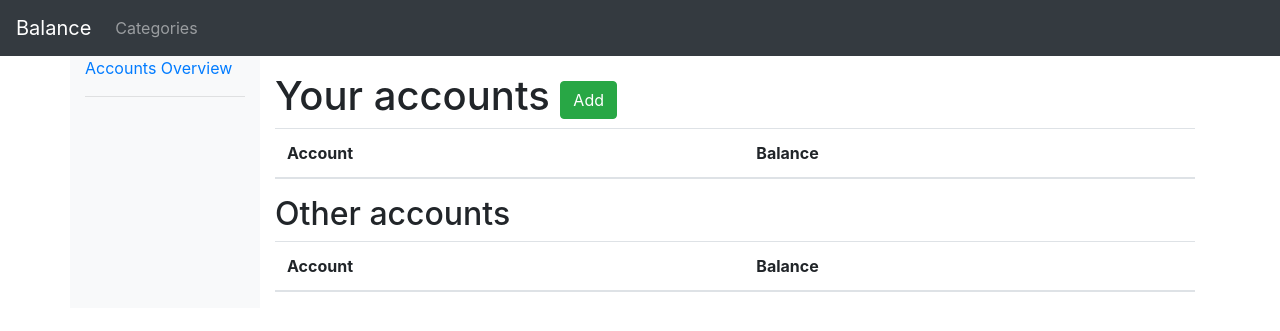
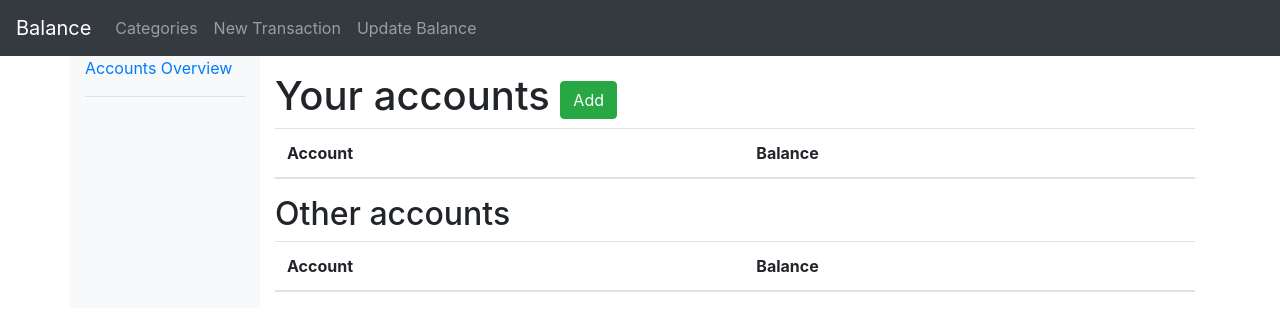
Before and after one commit to nw0/balance, a Django app: template templates/balance/account_list.html in a window 1280 px wide. Shown: the top 331 px of the page. Run offline with Django 3.2, Linux system fonts and the light colour scheme; the template is opened without the code that fills it, so the values that code supplies are empty; some libraries are stand-ins or nearby versions.

Commit message:
template: add some links

```diff
--- a/templates/balance/account_detail.html
+++ b/templates/balance/account_detail.html
@@ -31,7 +31,9 @@
         <tr>
             <td>{{ transaction.date }}</td>
             <td>{{ transaction.category }}</td>
-            <td>{{ transaction|other_account:account }}</td>
+            {% with transaction|other_account:account as other %}
+            <td><a href="{% url 'balance:account_detail' other.pk %}">{{ other }}</a></td>
+            {% endwith %}
             <td>{{ transaction|net_amount:account }}</td>
             <td>{{ transaction.remark }}</td>
         </tr>
--- a/templates/balance/account_table.html
+++ b/templates/balance/account_table.html
@@ -10,7 +10,7 @@
         <tbody>
         {% for account in account_list %}
         <tr>
-            <td>{{ account }}</td>
+            <td><a href="{% url 'balance:account_detail' account.pk %}">{{ account }}</a></td>
             <td>{{ account.balance_estimate }}</td>
         </tr>
         {% endfor %}
--- a/templates/balance/nav.html
+++ b/templates/balance/nav.html
@@ -6,6 +6,12 @@
             <li class="nav-item">
                 <a class="nav-link" href="{% url 'balance:category_list' %}">Categories</a>
             </li>
+            <li class="nav-item">
+                <a class="nav-link" href="{% url 'balance:transaction_create' %}">New Transaction</a>
+            </li>
+            <li class="nav-item">
+                <a class="nav-link" href="{% url 'balance:balance_update' %}">Update Balance</a>
+            </li>
         </ul>
     </div>
 </nav>
```
